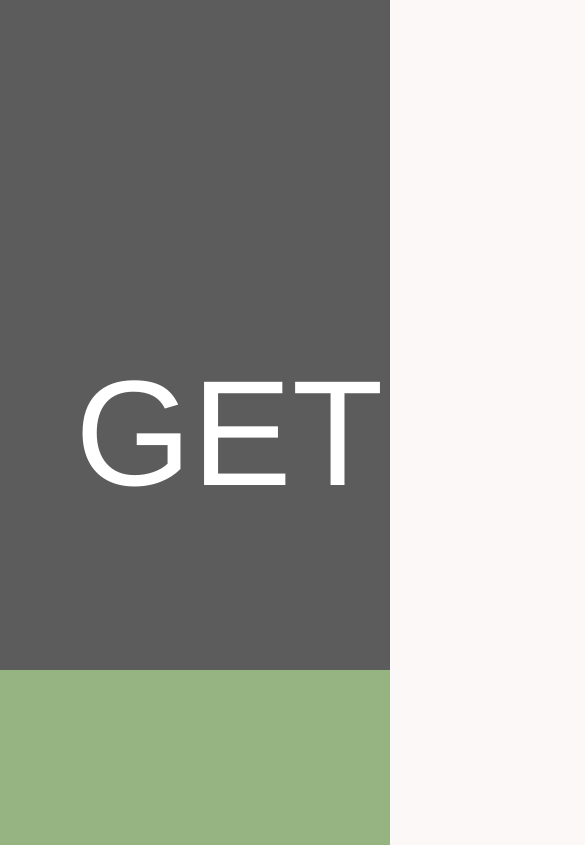
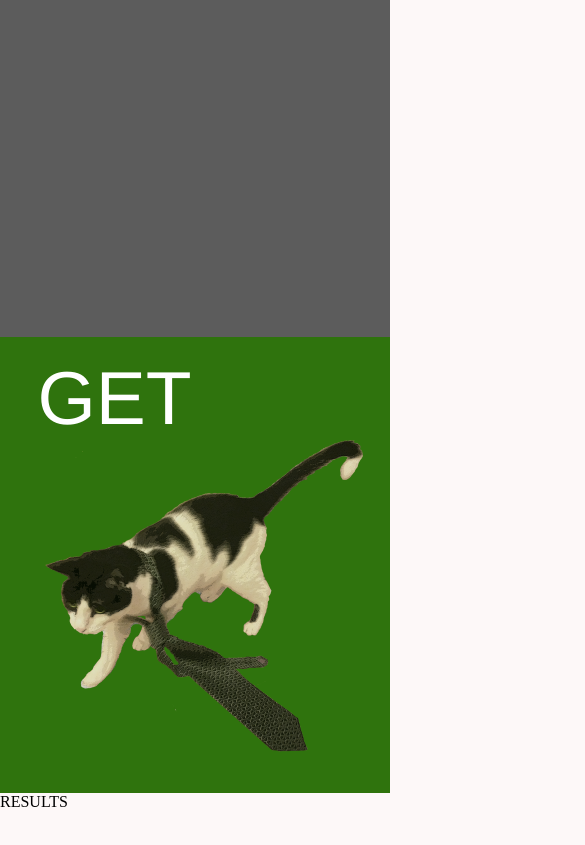
Before and after one commit to smidgeo/smidgeo.github.io, a plain HTML site: page index.html in a window 390 px wide. Shown: the part 576-1421 px from the top of the page, 585 px wide, since content can reach past the window. Drawn offline with Linux system fonts and the light colour scheme.

Commit message:
- Changed .smidgeos to imgs. Updated animations to go with that. - Set minimum and initial viewport for mobile to avoid white space on the right. - Added mobile media query.

```diff
--- a/index.html
+++ b/index.html
@@ -1,6 +1,7 @@
 <html>
 <head>
 	<title>Smidgeo</title>
+  <meta name="viewport" content="width=device-width, initial-scale=1, minimum-scale=1">
 	<link href="smidgeo.css" rel="stylesheet" type="text/css"></link>
 </head>
 
@@ -8,20 +9,20 @@
   <ul>
     <li>
       <div class="get get-one">
-        <div class="smidgeo"></div>
         <span>GET</span>
+        <img src="images/smidgeo_on_the_move.png" class="smidgeo"></img>
       </div>
     </li>
     <li>
       <div class="get get-two">
-        <div class="smidgeo"></div>
         <span>GET</span>
+        <img src="images/smidgeo_on_the_move.png" class="smidgeo"></img>
       </div>
     </li>
     <li>
       <div class="get get-three">
-        <div class="smidgeo"></div>
         <span>GET</span>
+        <img src="images/smidgeo_on_the_move.png" class="smidgeo"></img>
       </div>
     </li>
 
--- a/smidgeo.css
+++ b/smidgeo.css
@@ -17,11 +17,11 @@ ul {
 .smidgeo {
   height: 628px;
   width: 640px;
-  background-image: url('images/smidgeo_on_the_move.png');
-  background-repeat: no-repeat;
-  background-position: 1600px -628px;
+  left: 1600px;
+  top: -628px;
   opacity: 0.9;
-  position: absolute;
+  position: relative;
+  z-index: 2;
 }
 
 .in-spotlight .smidgeo {
@@ -29,26 +29,31 @@ ul {
   animation-duration: 3s;
   -webkit-animation-name: slidein-from-right;
   animation-name: slidein-from-right;
-  background-position: 0px 0px;
+  left: 0px;
+  top: 0px;
 }
 
 @-webkit-keyframes slidein-from-right {
   from {
-    background-position: 1600px -628px;
+    left: 1600px;
+    top: -628px;
   }
 
   to {
-    background-position: 0px 0px;
+    left: 0px;
+    top: 0px;
   }
 }
 
 @keyframes slidein-from-right {
   from {
-    background-position: 1600px -628px;
+    left: 1600px;
+    top: -628px;
   }
 
   to {
-    background-position: 0px 0px;
+    left: 0px;
+    top: 0px;
   }
 }
 
@@ -57,27 +62,39 @@ ul {
   font-size: 150px;
   color: #fff;
   padding-left: 0.5em;
-  padding-top: 2em;
-  padding-bottom: 1em;
-  background-color: hsla(200, 0%, 36%, 1.0);
+  padding-top: 0.25em;
+  padding-bottom: 0.5em;
+  z-index: 1;
+  background-color: hsla(200, 0%, 36%, 1);
   -webkit-transition: background-color 1s;
   transition: background-color 1s;
 }
 
 .get-one.in-spotlight {
-  background-color: hsla(200, 80%, 25%, 0.5);
+  background-color: hsla(200, 80%, 25%, 1);
   -webkit-transition: background-color 3s;
   transition: background-color 3s;
 }
 
 .get-two.in-spotlight {
-  background-color: hsla(340, 80%, 25%, 0.5);
+  background-color: hsla(340, 80%, 25%, 1);
   -webkit-transition: background-color 3s;
   transition: background-color 3s;
 }
 
 .get-three.in-spotlight {
-  background-color: hsla(100, 80%, 25%, 0.5);
+  background-color: hsla(100, 80%, 25%, 1);
   -webkit-transition: background-color 3s;
   transition: background-color 3s;
 }
+
+@media all and (max-width: 480px) {
+  .get {
+    font-size: 75px;
+  }
+
+  .smidgeo {
+    height: 314px;
+    width: 320px;
+  }
+}
--- a/smidgeo_src.css
+++ b/smidgeo_src.css
@@ -18,26 +18,29 @@ ul {
 .smidgeo {
   height: 628px;
   width: 640px;
-  background-image: url('images/smidgeo_on_the_move.png');
-  background-repeat: no-repeat;
-  background-position: 1600px -628px;
+  left: 1600px;
+  top: -628px;
   opacity: 0.9;
-  position: absolute;
+  position: relative;
+  z-index: 2;
 }
 
 .in-spotlight .smidgeo {
   animation-duration: 3s;
   animation-name: slidein-from-right;
-  background-position: 0px 0px;
+  left: 0px;
+  top: 0px;
 }
 
 @keyframes slidein-from-right {
   from {
-    background-position: 1600px -628px;
+    left: 1600px;
+    top: -628px;
   }
 
   to {
-    background-position: 0px 0px;
+    left: 0px;
+    top: 0px;
   }
 }
 
@@ -46,24 +49,36 @@ ul {
   font-size: 150px;
   color: #fff;
   padding-left: 0.5em;
-  padding-top: 2em;
-  padding-bottom: 1em;
+  padding-top: 0.25em;
+  padding-bottom: 0.5em;
+  z-index: 1;
 
-  background-color: hsla(200, 0%, 36%, 1.0);
+  background-color: hsla(200, 0%, 36%, 1);
   transition: background-color 1s;
 }
 
 .get-one.in-spotlight {
-  background-color: hsla(200, 80%, 25%, 0.5);
+  background-color: hsla(200, 80%, 25%, 1);
   transition: background-color 3s;
 }
 
 .get-two.in-spotlight {
-  background-color: hsla(340, 80%, 25%, 0.5);
+  background-color: hsla(340, 80%, 25%, 1);
   transition: background-color 3s;
 }
 
 .get-three.in-spotlight {
-  background-color: hsla(100, 80%, 25%, 0.5);
+  background-color: hsla(100, 80%, 25%, 1);
   transition: background-color 3s;
 }
+
+@media all and (max-width: 480px) {
+  .get {
+    font-size: 75px;
+  }
+
+  .smidgeo {
+    height: 314px;
+    width: 320px;
+  }
+}
```
